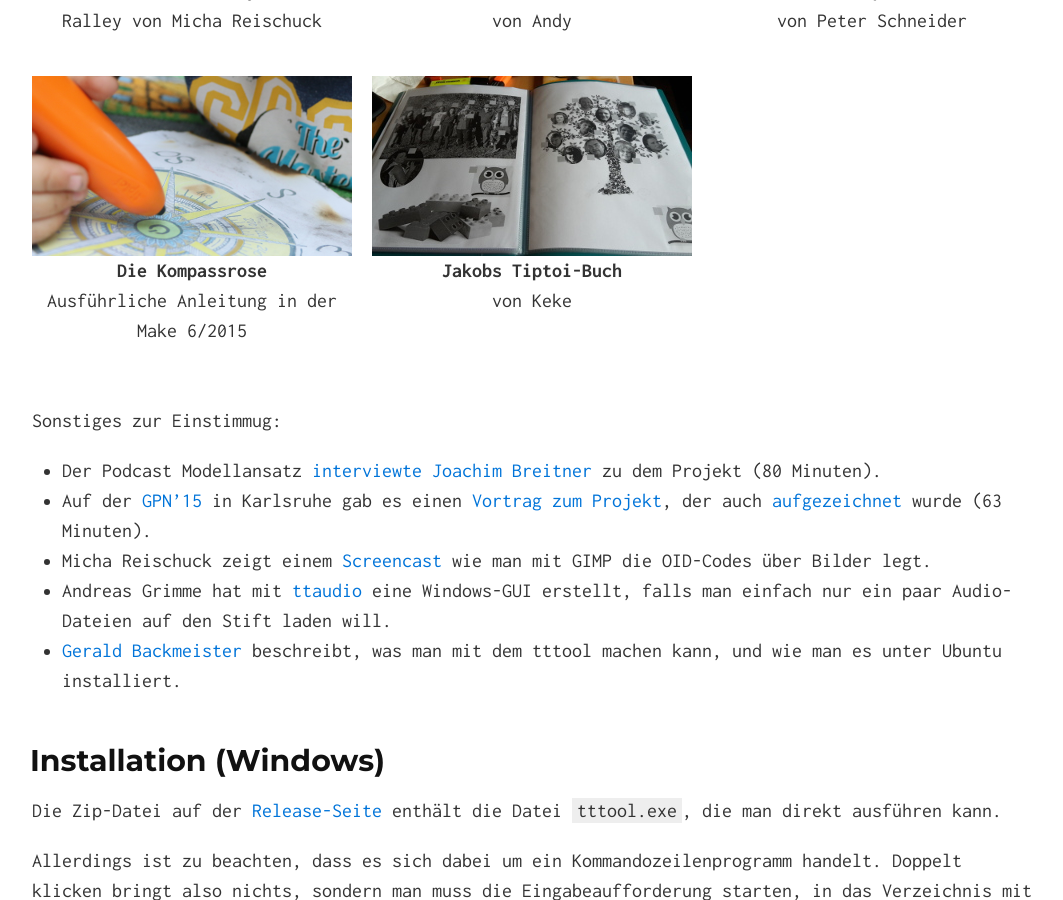
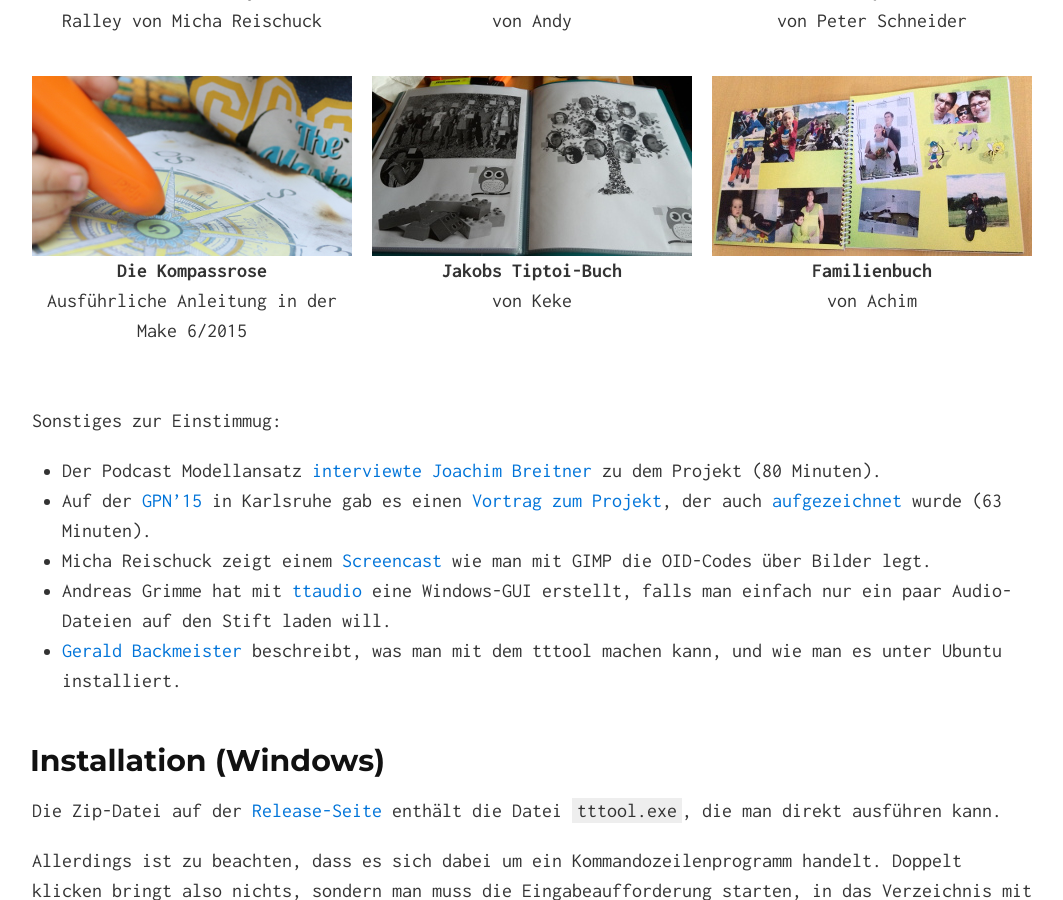
Before and after one commit to entropia/tip-toi-reveng, a Jekyll site: the page built from index.md, in a window 1280 px wide and 900 px high, scrolled down 1682 px. Shown: the whole window, without its empty margins (108-1171 px from the left). Built offline with Jekyll 4.4.1, drawn with Linux system fonts in a browser that asks for light colours.

Commit message:
Achims Fotobuch

```diff
--- a/index.md
+++ b/index.md
@@ -71,6 +71,11 @@ gallery:
   subtitle: von Keke
   link: http://keke.netz-zwerge.de/blog/archives/348-Meine-erste-TipToi-Erfahrung.html
   img: /img/keke.jpg
+
+- title: Familienbuch
+  subtitle: von Achim
+  link: https://lists.nomeata.de/archive/tiptoi/2016/001349.html
+  img: /img/achim.jpg
 
 ---
 
```
Also changed, not shown: img/achim.jpg (added).
